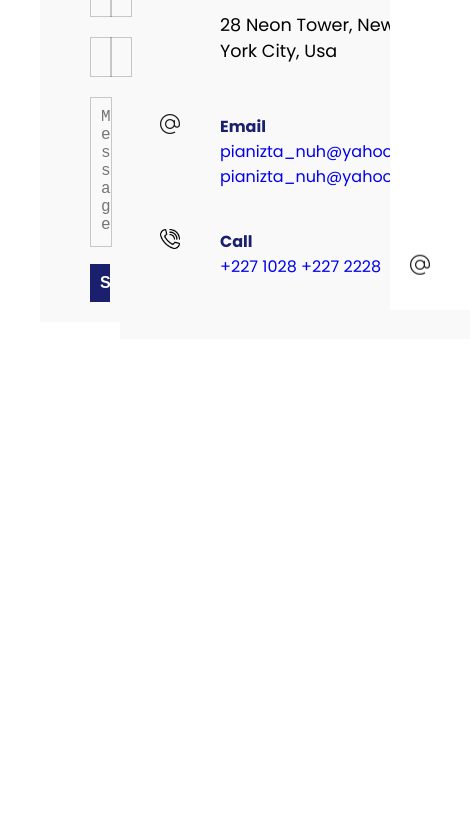
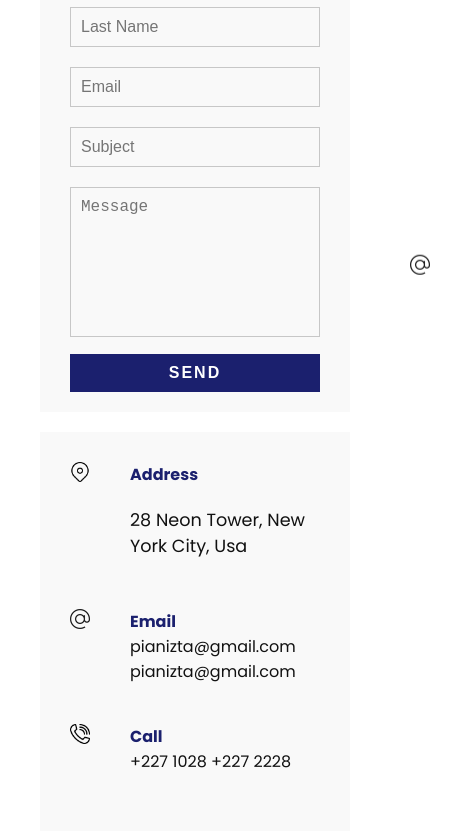
Before and after one commit to XXXHAYABUZAXXX/creative-agency-website, a plain HTML site: page contact.html in a window 390 px wide. Shown: the part 534-1365 px from the top of the page, 470 px wide, since content can reach past the window. Before the commit the page ends 904 px from the top, so only its background shows below. Drawn offline with Linux system fonts and the light colour scheme.

Commit message:
contact style responsive

```diff
--- a/component/__contact.scss
+++ b/component/__contact.scss
@@ -6,11 +6,22 @@
   justify-content: space-between;
   align-items: flex-start;
 
+  // responsive
+  @media (max-width: 1068px) {
+    flex-direction: column;
+  }
+
   &__form {
     position: relative;
     background: #f9f9f9;
     width: calc(100% - 400px);
     padding: 60px 40px 20px;
+
+    // responsive
+    @media (max-width: 1068px) {
+      width: 100%;
+      padding: 30px 30px 20px;
+    }
 
     form {
       //   width: 100%;
@@ -18,6 +29,11 @@
       .row {
         width: 100%;
         display: flex;
+
+        // responsive
+        @media (max-width: 768px) {
+          flex-direction: column;
+        }
 
         input,
         textarea {
@@ -38,7 +54,7 @@
         }
 
         input[type="submit"] {
-          background: #1b206e;
+          background: $secondary-color;
           border: 0;
           color: #fff;
           cursor: pointer;
@@ -57,6 +73,15 @@
           width: 100%;
           margin: 0 10px;
         }
+
+        .input-50,
+        .input-100 {
+          //   responsive
+          @media (max-width: 768px) {
+            width: 100%;
+            margin: 0;
+          }
+        }
       }
     }
   }
@@ -65,6 +90,13 @@
     width: 350px;
     background: #f9f9f9;
     padding: 60px 40px 20px;
+
+    // responsive
+    @media (max-width: 1068px) {
+      width: 100%;
+      margin-top: 20px;
+      padding: 30px 30px 20px;
+    }
 
     .info-box {
       display: flex;
@@ -80,11 +112,16 @@
         text-transform: capitalize;
 
         h4 {
-          color: #1b206e;
+          color: $secondary-color;
+        }
+
+        p {
+          color: #111;
         }
 
         a {
           text-transform: lowercase;
+          color: #111;
         }
       }
     }
--- a/component/__services.scss
+++ b/component/__services.scss
@@ -34,7 +34,7 @@ section.flex-row {
     h2 {
       font-weight: 500;
       margin-top: 20px;
-      color: #1b206e;
+      color: $secondary-color;
     }
 
     p {
--- a/component/__variables.scss
+++ b/component/__variables.scss
@@ -1 +1,2 @@
 $primary-color: #f60f20;
+$secondary-color: #1b206e;
--- a/contact.html
+++ b/contact.html
@@ -59,7 +59,7 @@
     <!-- section -->
     <section class="flex-row">
       <div class="title">
-        <h1>contact us</h1>
+        <h1>Contact us</h1>
         <p>
           Lorem ipsum dolor sit amet consectetur adipisicing elit. In maiores
           odio sapiente quibusdam quis sunt nam, vitae expedita quisquam,
@@ -112,8 +112,8 @@
             <img src="/image/email.png" class="contact-icon" alt="image" />
             <div class="details">
               <h4>email</h4>
-              <a href="mailto:pianizta_nuh@yahoo.com">pianizta_nuh@yahoo.com</a>
-              <a href="mailto:pianizta_nuh@yahoo.com">pianizta_nuh@yahoo.com</a>
+              <a href="mailto:pianizta519@gmail.com">pianizta@gmail.com</a>
+              <a href="mailto:pianizta519@gmail.com">pianizta@gmail.com</a>
             </div>
           </div>
           <div class="info-box">
```
Also changed, not shown: index.html (+1 -3 lines), style/style.css, 1 other file.
